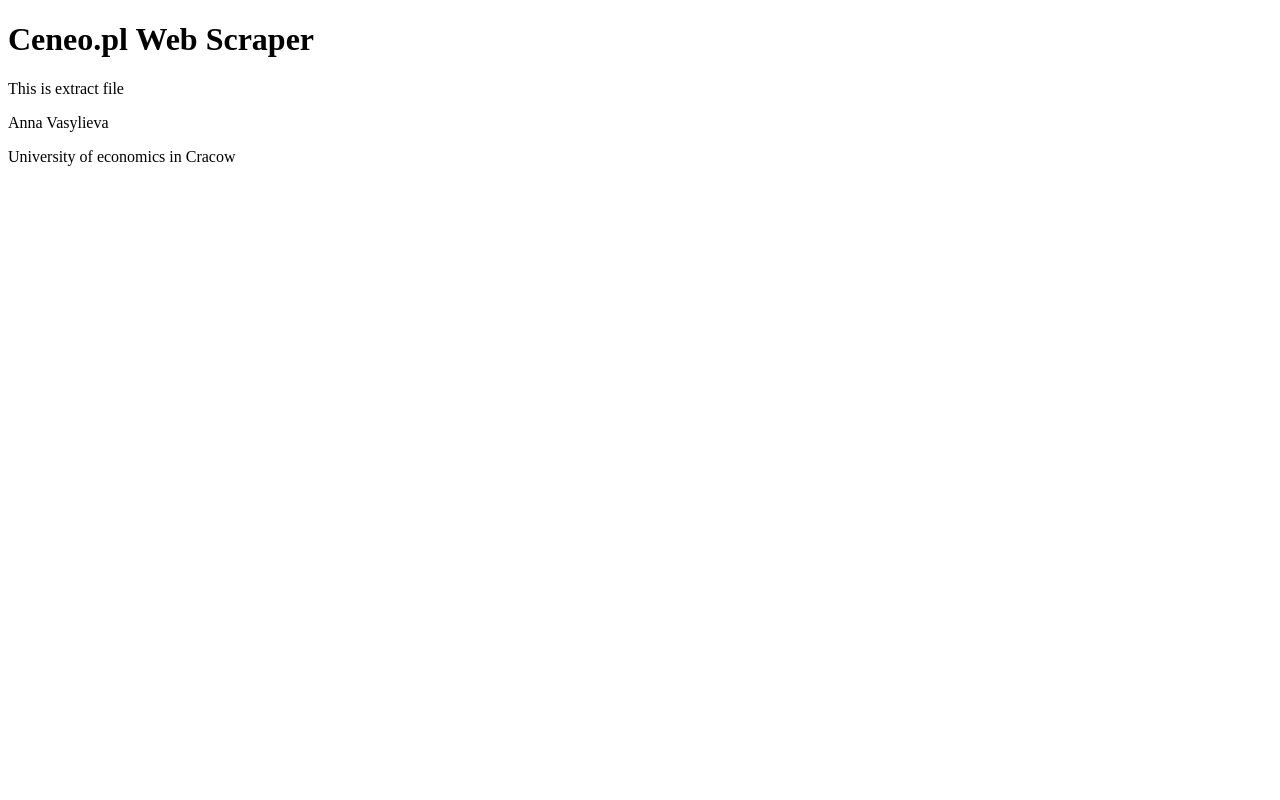
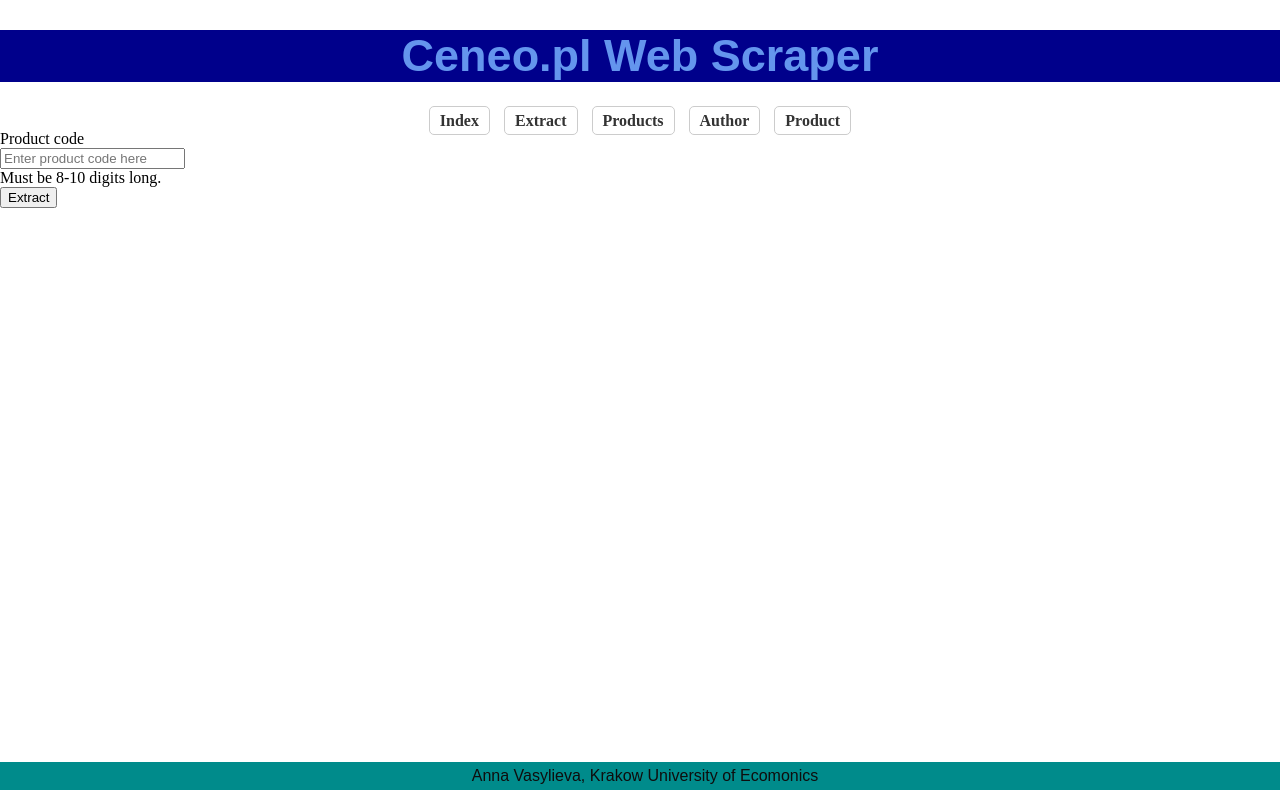
Before and after one commit to AnnaVasylieva1/CeneoWebScraperAI11, a Flask app: page /extract in a window 1280 px wide. Run offline with Flask 3, Linux system fonts and the light colour scheme.

Commit message:
2024-05-07 AV

```diff
--- a/app/routes.py
+++ b/app/routes.py
@@ -1,12 +1,28 @@
 from app import app
-from flask import render_template
+from flask import render_template, request, url_for, redirect
+import requests
+from bs4 import BeautifulSoup
 @app.route('/')
 @app.route('/index')
 def index():
     return render_template("index.html")
 
-@app.route('/extract')
+@app.route('/extract', methods=['GET', 'POST'])
 def extract():
+    if request.method == "POST":
+        product_id = request.form.get('product_id')
+        url = f"https://www.ceneo.pl/{product_id}#tab=reviews"
+        response = requests.get(url)
+        if response.status_code == requests.codes['ok']:
+            page_dom = BeautifulSoup(response.text, "html.parser")
+            try:
+                opinions_count = page_dom.select_one('a.product-review__link > span').get_text().strip()
+            except AttributeError:
+                opinions_count = 0
+            if opinions_count:
+                return redirect(url_for('product', product_id=product_id))
+            return render_template("extract.html", error = "Product has no opinions")
+        render_template("extract.html", error = "Poduct does not exist")
     return render_template("extract.html")
 
 @app.route('/products')
--- a/app/static/  blocks/header.css
+++ /dev/null
@@ -1,6 +0,0 @@
-.header {
-    color: var(--header-font-color);
-    background-color: var(--background-color);
-    text-align: center;
-    padding-block: 5px;
-  }
--- a/app/static/  blocks/section.css
+++ /dev/null
@@ -1,3 +0,0 @@
-.section {
-    padding: 10px;
-  }
--- a/app/static/style.css
+++ b/app/static/style.css
@@ -1,5 +1,69 @@
-@import url(./utils/variables.css);
-@import url(./blocks/page.css);
-@import url(./blocks/header.css);
-@import url(./blocks/section.css);
-@import url(./blocks/footer.css);
+h1 {
+    text-align: center; /* Center align the text */
+    font-size: 45px; /* Adjust font size as needed */
+    color: #6495ED; /* Choose your preferred text color */
+    margin-top: 30px; /* Adjust top margin for spacing */
+    margin-bottom: 30px; /* Adjust bottom margin for spacing */
+    font-family: Arial, sans-serif; /* Choose your preferred font family */
+    background-color: #00008B;
+
+}
+
+/* Resetting default margin and padding */
+body, nav, ul, li {
+    margin: 0;
+    padding: 0;
+}
+
+/* Centering the menu */
+.menu {
+    text-align: center;
+}
+
+/* Removing bullet points */
+.menu nav ul {
+    list-style: none;
+    margin: 0;
+    padding: 0;
+}
+
+/* Styling menu items */
+.menu nav li {
+    display: inline-block;  /*only block if vertically*/
+    margin-right: 10px;
+    /*margin-top: 20px;*/
+}
+
+.menu nav li:last-child {
+    margin-right: 0;
+}
+
+.menu nav a {
+    text-decoration: none;
+    color: #333;
+    font-weight: bold;
+    padding: 5px 10px; /* Add padding to make clickable area larger */
+    border: 1px solid #ccc; /* Optional: add border for visual effect */
+    border-radius: 5px; /* Optional: add border radius for rounded corners */
+}
+
+.menu nav a:hover {
+    background-color: #008b8b; /* Optional: add background color on hover */
+}
+
+
+footer {
+    background-color: #008b8b; /* Background color for the footer */
+    color: #0e0d0d; /* Text color for the footer */
+    padding: 5px; /* Padding around the content within the footer */
+    text-align: center; /* Center-align the content */
+    position: fixed;
+    bottom: 10px;
+    left: 0;
+    width: 100%;
+    font-family: Arial, sans-serif;
+}
+
+footer p {
+    margin: 0; /* Remove default margin from the paragraph */
+}
--- a/app/static/utils/variables.css
+++ /dev/null
@@ -1,5 +0,0 @@
-:root {
-    --background-color: #bbb;
-    --header-font-color: #333;
-    --footer-height: 50px;
-  }
--- a/app/templates/author.html
+++ b/app/templates/author.html
@@ -1,4 +1,4 @@
 {% extends "base.html" %}
 {% block content %}
-  <p class="section__description">This is author file</p>
+  <p>This is author file</p>
 {% endblock %}
--- a/app/templates/base.html
+++ b/app/templates/base.html
@@ -1,28 +1,36 @@
 <!DOCTYPE html>
-<html class="page" lang="en">
+<html lang="en">
 <head>
     <meta charset="UTF-8">
     <meta name="viewport" content="width=device-width, initial-scale=1.0">
-  <link rel="stylesheet" href="{{ url_for('static', filename='style.css') }}">
-  <link rel="preconnect" href="https://fonts.googleapis.com">
-  <link rel="preconnect" href="https://fonts.gstatic.com" crossorigin>
-  <link href="https://fonts.googleapis.com/css2?family=Bitter:ital,wght@0,100..900;1,100..900&display=swap" rel="stylesheet">
-  <title>Ceneo Web Scraper</title>
+    <link rel="stylesheet" type="text/css" href="{{url_for('static',filename='style.css')}}">
+    <title>Ceneo.pl Web Scraper</title>
 </head>
-<body class="page__body">
-  <header class="header">
-    <h1 class="header__header">Ceneo.pl Web Scraper</h1>
+<body>
+    <header>
+    <h1>Ceneo.pl Web Scraper</h1>
+   <div class="menu">
+        <nav>
+            <li><a href="{{ url_for('index') }}">Index</a></li>
+            <li><a href="{{ url_for('extract') }}">Extract</a></li>
+            <li><a href="{{ url_for('products') }}">Products</a></li>
+            <li><a href="{{ url_for('author') }}">Author</a></li>
+            <li><a href="{{ url_for('product', product_id='your_product_id_here') }}">Product</a></li>
+        </nav>
+    </div>
     </header>
-
-  <section class="section">
+    <section>
         {% block content %}
-      <p class="section__description">This is base file</p>
+        <p>
+            This is base file
+        </p>
         {% endblock %}
     </section>
 
-  <footer class="footer">
-    <p class="footer__author-name">Anna Vasylieva</p>
-    <p class="footer__university">University of economics in Cracow</p>
+
+
+    <footer>
+       <p>Anna Vasylieva, Krakow University of Ecomonics</p>
     </footer>
 </body>
 </html>
--- a/app/templates/extract.html
+++ b/app/templates/extract.html
@@ -1,4 +1,27 @@
 {% extends "base.html" %}
 {% block content %}
-  <p class="section__description">This is extract file</p>
+    {% if error is defined%}
+    <div class="alert alert-danger alert-dismissible fade show mt-3" role="alert">
+        <strong>Error!</strong> {{error}}
+        <button type="button" class="btn-close" data-bs-dismiss="alert" aria-label="Close"></t>
+    </div>
+    {%endif%}
+  <form class="container mt-3" method="POST" action="{{url_for('extract')}}">
+      <div class="row g-3 align-items-center">
+          <div class="col-auto">
+            <label for="product_id" class="form-label">Product code</label>
+          </div>
+          <div class="col-auto">
+            <input type="text" name="product_id" id="product_id" class="form-control" aria-describedby="product_idHelpInline" placeholder="Enter product code here" required>
+          </div>
+          <div class="col-auto">
+              <span id="product_idHelpInline" class="form-text">
+                  Must be 8-10 digits long.
+              </span>
+          </div>
+          <div class="col-auto">
+              <button type="submit" class="btn btn-primary mb-3">Extract</button>
+          </div>
+        </form>
+
 {% endblock %}
--- a/app/templates/index.html
+++ b/app/templates/index.html
@@ -1,4 +1,4 @@
 {% extends "base.html" %}
 {% block content %}
-  <p class="section__description">This is index file</p>
+  <p>This is index file</p>
 {% endblock %}
--- a/app/templates/product.html
+++ b/app/templates/product.html
@@ -1,4 +1,4 @@
 {% extends "base.html" %}
 {% block content %}
-  <p class="section__description">This is {{product_id}} product file</p>
+  <p>This is {{product_id}} product file</p>
 {% endblock %}
--- a/app/templates/products.html
+++ b/app/templates/products.html
@@ -1,4 +1,4 @@
 {% extends "base.html" %}
 {% block content %}
-  <p class="section__description">This is products file</p>
+  <p>This is products file</p>
 {% endblock %}
```
Also changed, not shown: app/static/  blocks/footer.css (deleted, +0 -12 lines), app/static/  blocks/page.css (deleted, +0 -9 lines). Lines whose indentation alone changed are shown as unchanged.
